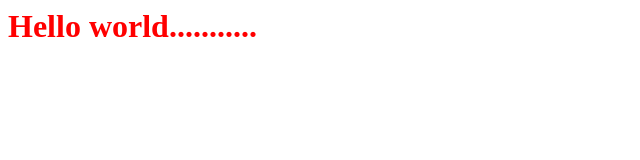
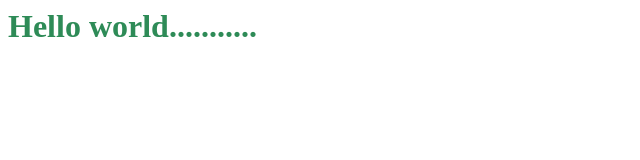
Before and after one commit to jithin-raj449/test-github-page, a plain HTML site: page index.html in a window 1280 px wide. Shown: the whole page, without its empty margins (0-640 px from the left). Drawn offline with Linux system fonts and the light colour scheme.

Commit message:
Update index.html

```diff
--- a/index.html
+++ b/index.html
@@ -1 +1 @@
-<h1 style="color: red">Hello world...........</h1>
+<h1 style="color: seagreen">Hello world...........</h1>
```
